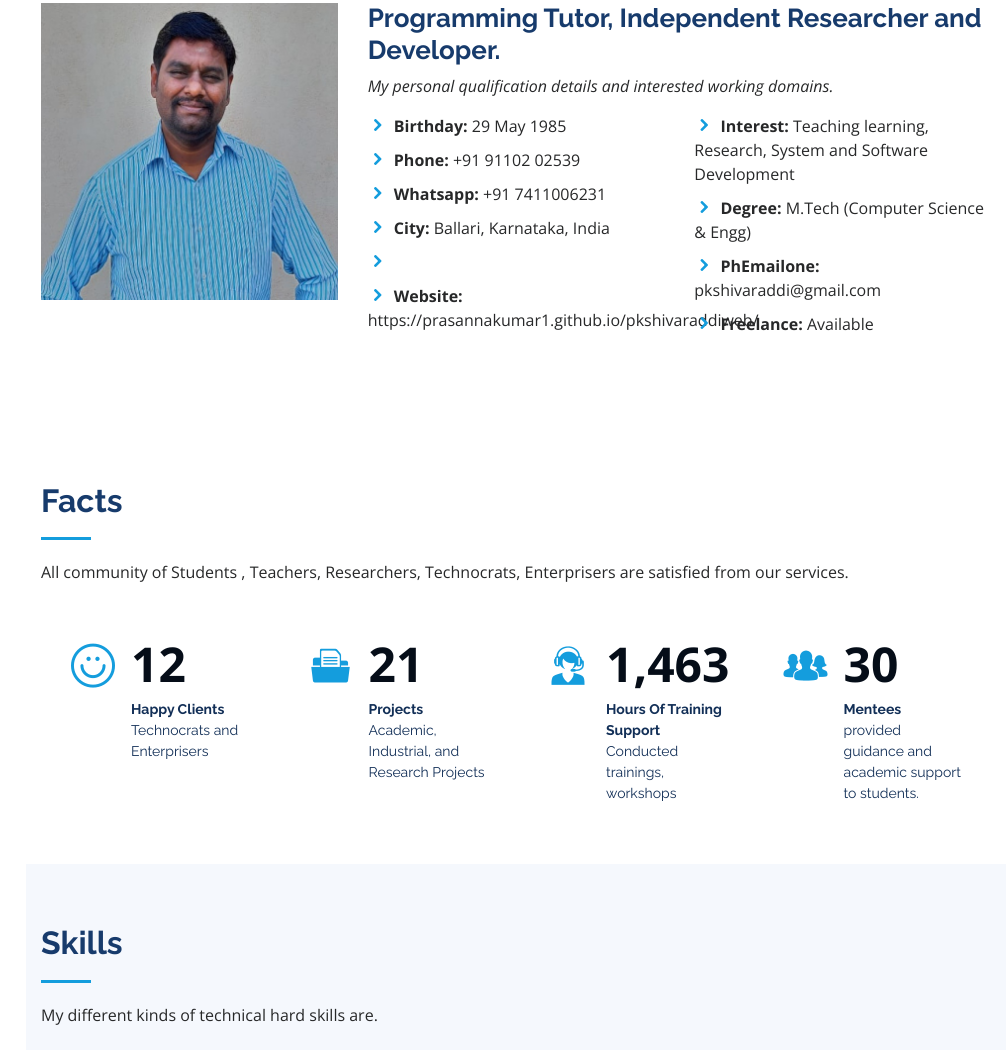
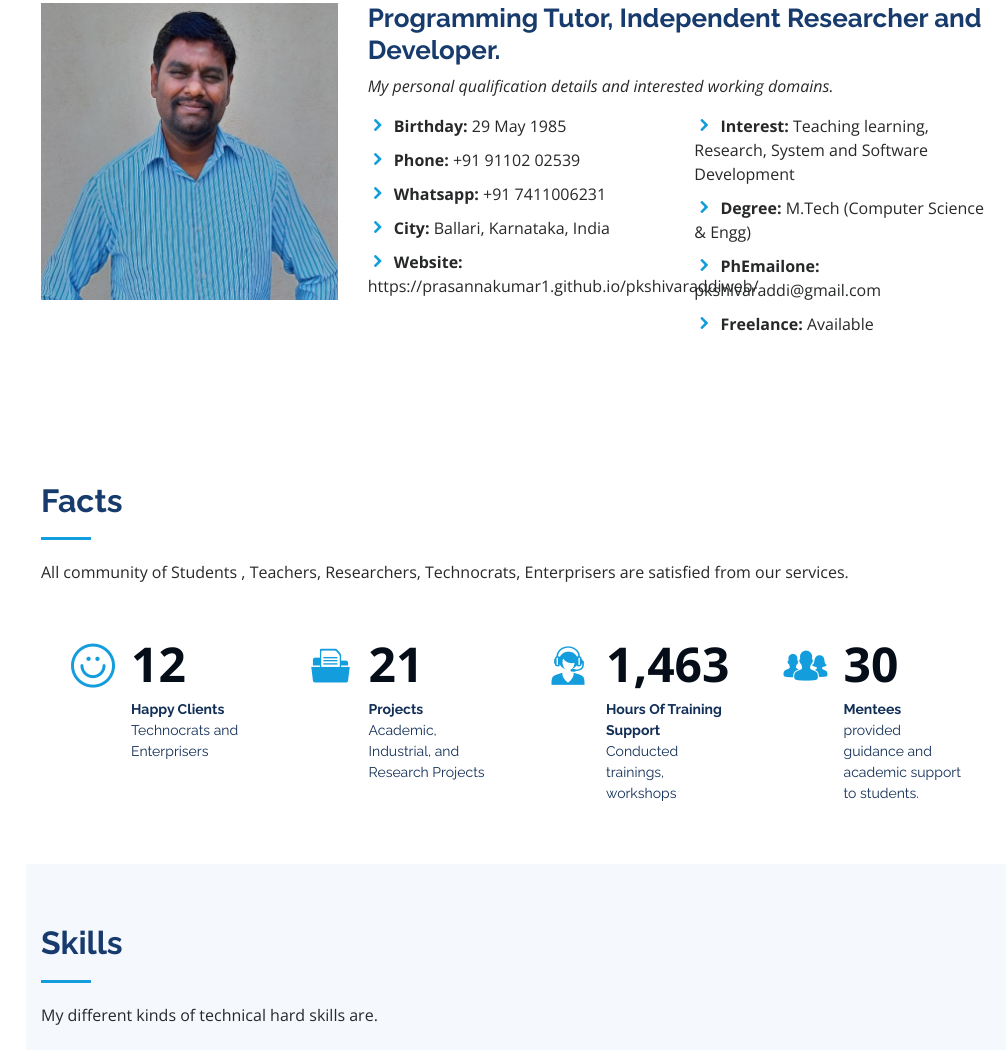
Before and after one commit to Prasannakumar1/pkshivaraddi.github.io, a plain HTML site: page index.html in a window 1280 px wide. Shown: the part 1085-2135 px from the top of the page, without its empty margins (274-1280 px from the left). Drawn offline with nearby package versions, Linux system fonts and the light colour scheme.

Commit message:
Update index.html

```diff
--- a/index.html
+++ b/index.html
@@ -111,8 +111,6 @@
                   <li><i class="icofont-rounded-right"></i> <strong>Phone:</strong> +91 91102 02539</li>
 		  <li><i class="icofont-rounded-right"></i> <strong>Whatsapp:</strong> +91 7411006231</li>
                   <li><i class="icofont-rounded-right"></i> <strong>City:</strong> Ballari, Karnataka, India</li>
-		  <li><i class="icofont-rounded-right"></i> <strong></strong> </li>
-
 		  <li><i class="icofont-rounded-right"></i> <strong>Website:</strong> https://prasannakumar1.github.io/pkshivaraddiweb/ </li>
 
                 </ul>
```
